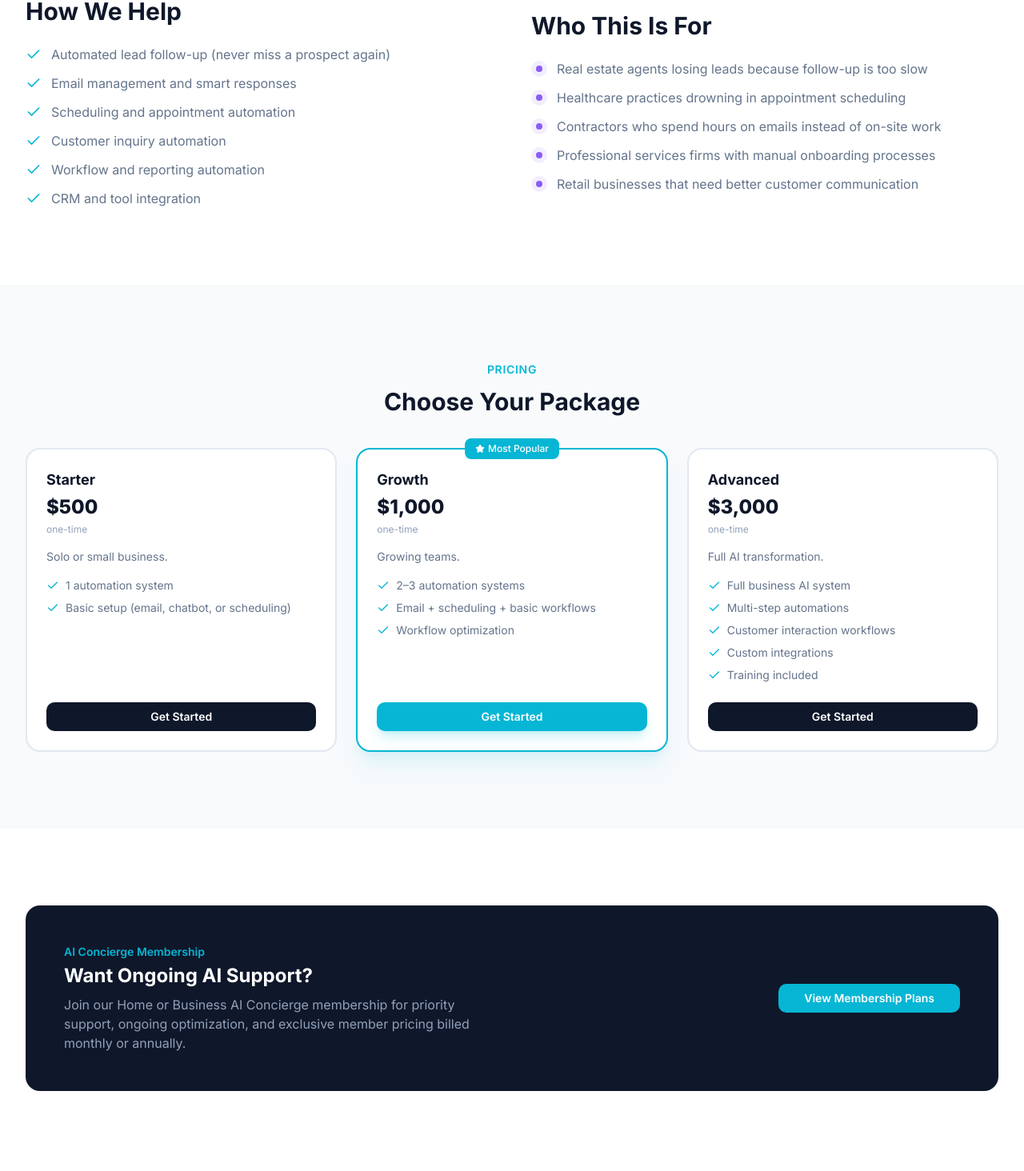
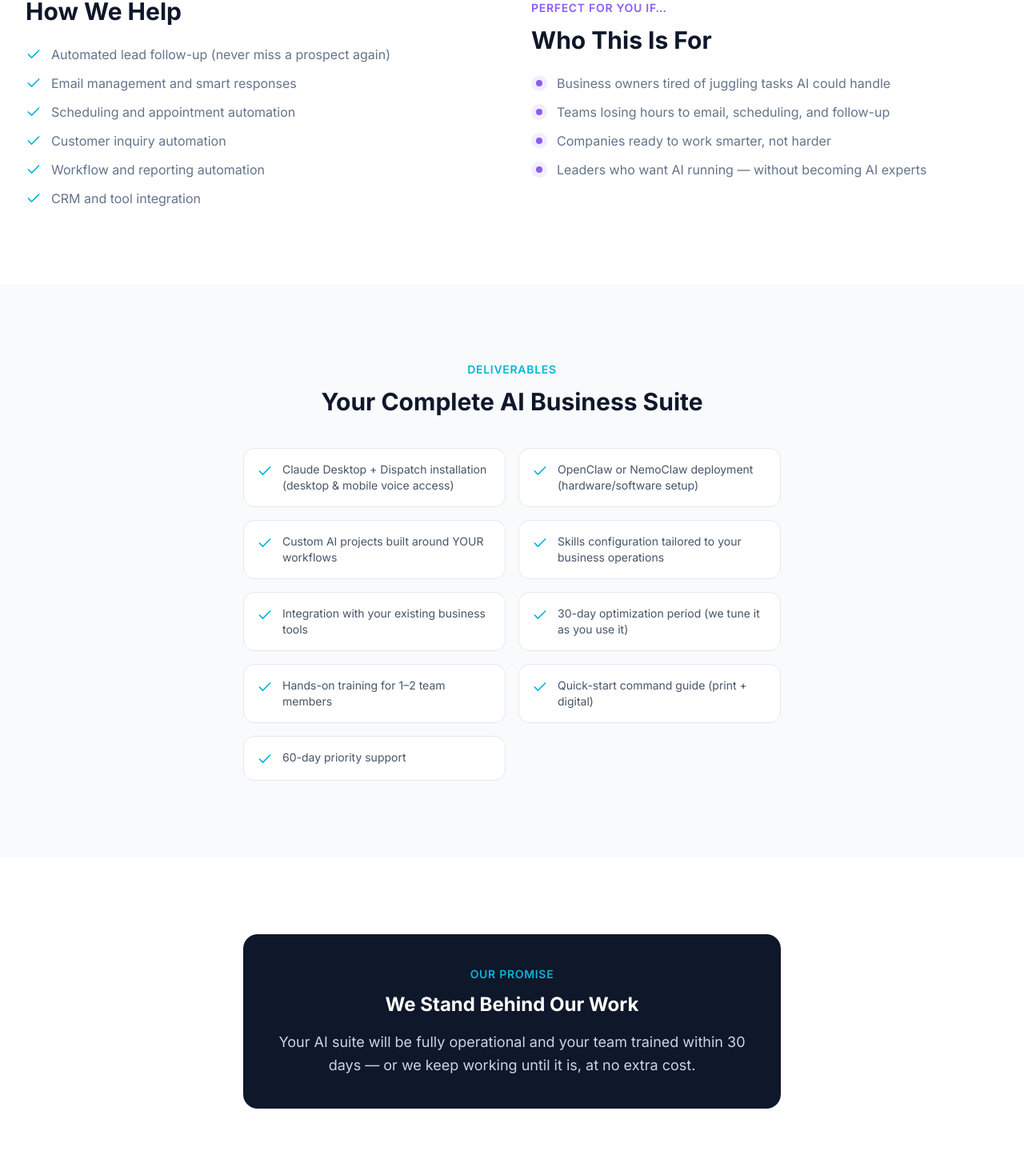
Before and after one commit to Jusharra/ai-home-business-tech, a Next.js app: page /services/business-ai in a window 1280 px wide. Shown: the part 686-2150 px from the top of the page at 80% size. Built offline with nearby package versions, Linux system fonts and the light colour scheme.

Commit message:
Updated content on AI Business Setup service page

```diff
--- a/src/components/ServicePageTemplate.tsx
+++ b/src/components/ServicePageTemplate.tsx
@@ -68,6 +68,39 @@ export function ServicePageTemplate({ service }: ServicePageTemplateProps) {
         </div>
       </section>
 
+      {/* What's Included */}
+      {service.whatsIncluded && service.whatsIncluded.length > 0 && (
+        <section className="section-padding bg-[#F8FAFC]">
+          <div className="container-wide">
+            <div className="text-center mb-10">
+              <p className="text-sm font-semibold text-[#06B6D4] uppercase tracking-wider mb-3">Deliverables</p>
+              <h2 className="text-3xl font-bold text-[#0F172A]">Your Complete AI Business Suite</h2>
+            </div>
+            <div className="max-w-2xl mx-auto grid grid-cols-1 sm:grid-cols-2 gap-4">
+              {service.whatsIncluded.map((item) => (
+                <div key={item} className="flex items-start gap-3 bg-white border border-slate-200 rounded-xl p-4">
+                  <Check className="w-5 h-5 text-[#06B6D4] flex-shrink-0 mt-0.5" />
+                  <span className="text-sm text-[#475569]">{item}</span>
+                </div>
+              ))}
+            </div>
+          </div>
+        </section>
+      )}
+
+      {/* Guarantee */}
+      {service.guarantee && (
+        <section className="section-padding bg-white">
+          <div className="container-wide">
+            <div className="max-w-2xl mx-auto bg-[#0F172A] rounded-2xl p-8 md:p-10 text-center">
+              <p className="text-[#06B6D4] text-sm font-semibold uppercase tracking-wider mb-3">Our Promise</p>
+              <h2 className="text-2xl font-bold text-white mb-4">We Stand Behind Our Work</h2>
+              <p className="text-slate-300 text-lg leading-relaxed">{service.guarantee}</p>
+            </div>
+          </div>
+        </section>
+      )}
+
       {/* Packages */}
       <section className="section-padding bg-[#F8FAFC]">
         <div className="container-wide">
@@ -78,6 +111,41 @@ export function ServicePageTemplate({ service }: ServicePageTemplateProps) {
           <ServicePackageCards service={service} />
         </div>
       </section>
+
+      {/* Value Stack */}
+      {service.valueStack && service.valueStack.length > 0 && (
+        <section className="section-padding bg-white">
+          <div className="container-wide">
+            <div className="max-w-2xl mx-auto">
+              <div className="text-center mb-8">
+                <p className="text-sm font-semibold text-[#8B5CF6] uppercase tracking-wider mb-3">What You&apos;re Getting</p>
+                <h2 className="text-3xl font-bold text-[#0F172A]">Over $6,000 in Value</h2>
+              </div>
+              <div className="border border-slate-200 rounded-2xl overflow-hidden">
+                <div className="grid grid-cols-2 bg-[#0F172A] px-6 py-3">
+                  <p className="text-xs font-semibold text-slate-400 uppercase tracking-wider">What You Get</p>
+                  <p className="text-xs font-semibold text-slate-400 uppercase tracking-wider text-right">Value</p>
+                </div>
+                {service.valueStack.map((row, i) => (
+                  <div
+                    key={row.item}
+                    className={`grid grid-cols-2 px-6 py-4 ${i % 2 === 0 ? 'bg-white' : 'bg-[#F8FAFC]'}`}
+                  >
+                    <span className="text-sm text-[#475569]">{row.item}</span>
+                    <span className="text-sm font-semibold text-[#06B6D4] text-right">{row.value}</span>
+                  </div>
+                ))}
+                <div className="grid grid-cols-2 px-6 py-4 bg-[#0F172A]">
+                  <span className="text-sm font-bold text-white">Total Value</span>
+                  <span className="text-sm font-bold text-[#06B6D4] text-right">
+                    ${service.valueStack.reduce((sum, row) => sum + parseInt(row.value.replace(/[$,]/g, ''), 10), 0).toLocaleString()}
+                  </span>
+                </div>
+              </div>
+            </div>
+          </div>
+        </section>
+      )}
 
       {/* Membership CTA */}
       <section className="section-padding bg-white">
--- a/src/components/booking/BookingModal.tsx
+++ b/src/components/booking/BookingModal.tsx
@@ -1,10 +1,11 @@
 'use client';
 
+import { useState } from 'react';
 import { useForm } from 'react-hook-form';
 import { zodResolver } from '@hookform/resolvers/zod';
 import { z } from 'zod';
 import { useRouter } from 'next/navigation';
-import { X, Loader2 } from 'lucide-react';
+import { X, Loader2, CheckCircle2 } from 'lucide-react';
 import { Button } from '@/components/ui/button';
 
 // ─── Schemas ──────────────────────────────────────────────────────────────────
@@ -45,6 +46,14 @@ const schemas = {
     address: z.string().optional(),
     issueDescription: z.string().min(10, 'Please describe what needs support'),
   }),
+  'google-my-business': z.object({
+    ...base,
+    businessName: z.string().min(1, 'Business name is required'),
+    businessAddress: z.string().min(5, 'Business address is required'),
+    websiteUrl: z.string().optional(),
+    hasGmbProfile: z.string().min(1, 'Please select an option'),
+    mainChallenge: z.string().min(10, 'Please describe your main challenge'),
+  }),
 } as const;
 
 type ServiceSlug = keyof typeof schemas;
@@ -61,6 +70,10 @@ type BookingFormData = {
   devices?: string;
   householdSize?: string;
   businessName?: string;
+  businessAddress?: string;
+  websiteUrl?: string;
+  hasGmbProfile?: string;
+  mainChallenge?: string;
   industry?: string;
   employeeCount?: string;
   automationGoal?: string;
@@ -115,6 +128,7 @@ export interface BookingModalProps {
   packageName: string;
   packagePrice: string;
   packagePriceNumeric: number;
+  bookingOnly?: boolean;
   onClose: () => void;
 }
 
@@ -126,9 +140,11 @@ export function BookingModal({
   packageName,
   packagePrice,
   packagePriceNumeric,
+  bookingOnly = false,
   onClose,
 }: BookingModalProps) {
   const router = useRouter();
+  const [submitted, setSubmitted] = useState(false);
   const slug = (serviceSlug in schemas ? serviceSlug : 'home-ai-setup') as ServiceSlug;
   const schema = schemas[slug];
 
@@ -141,7 +157,22 @@ export function BookingModal({
     resolver: zodResolver(schema) as any,
   });
 
-  const onSubmit = (data: BookingFormData) => {
+  const onSubmit = async (data: BookingFormData) => {
+    if (bookingOnly) {
+      await fetch('/api/booking/confirm', {
+        method: 'POST',
+        headers: { 'Content-Type': 'application/json' },
+        body: JSON.stringify({
+          serviceTitle,
+          packageName,
+          packagePrice,
+          paypalOrderId: 'N/A — Booking inquiry',
+          booking: data,
+        }),
+      });
+      setSubmitted(true);
+      return;
+    }
     const checkoutData = {
       serviceSlug,
       serviceTitle,
@@ -168,6 +199,21 @@ export function BookingModal({
 
       {/* Panel */}
       <div className="relative bg-white rounded-2xl shadow-2xl w-full max-w-lg max-h-[92vh] flex flex-col">
+
+        {/* Success screen (bookingOnly) */}
+        {submitted ? (
+          <div className="flex flex-col items-center justify-center p-10 text-center gap-4">
+            <CheckCircle2 className="w-14 h-14 text-[#06B6D4]" />
+            <h2 className="text-2xl font-bold text-[#0F172A]">Request Received!</h2>
+            <p className="text-[#64748B]">
+              We&apos;ll review your details and reach out within 1 business day to discuss your Google My Business strategy.
+            </p>
+            <Button onClick={onClose} className="mt-2 bg-[#06B6D4] hover:bg-[#0891B2] text-white font-semibold px-8">
+              Close
+            </Button>
+          </div>
+        ) : (
+        <>
         {/* Header */}
         <div className="flex items-start justify-between p-6 border-b border-slate-100 flex-shrink-0">
           <div>
@@ -175,7 +221,9 @@ export function BookingModal({
               {serviceTitle}
             </p>
             <h2 className="text-xl font-bold text-[#0F172A]">{packageName}</h2>
-            <p className="text-[#8B5CF6] font-bold text-lg">{packagePrice}</p>
+            {packagePrice !== 'Custom' && (
+              <p className="text-[#8B5CF6] font-bold text-lg">{packagePrice}</p>
+            )}
           </div>
           <button
             onClick={onClose}
@@ -393,6 +441,63 @@ export function BookingModal({
               </Field>
             )}
 
+            {/* ── Google My Business specific ── */}
+            {slug === 'google-my-business' && (
+              <>
+                <Field
+                  label="Business Name"
+                  error={(errors as Record<string, { message?: string }>).businessName?.message}
+                >
+                  <input
+                    {...register('businessName')}
+                    className={inputCls}
+                    placeholder="Acme Plumbing Co."
+                  />
+                </Field>
+                <Field
+                  label="Business Address"
+                  error={(errors as Record<string, { message?: string }>).businessAddress?.message}
+                >
+                  <input
+                    {...register('businessAddress')}
+                    className={inputCls}
+                    placeholder="123 Main St, Los Angeles, CA 90001"
+                  />
+                </Field>
+                <Field label="Website URL" required={false} error={undefined}>
+                  <input
+                    {...register('websiteUrl')}
+                    type="url"
+                    className={inputCls}
+                    placeholder="https://yourbusiness.com"
+                  />
+                </Field>
+                <Field
+                  label="Do you currently have a Google Business Profile?"
+                  error={(errors as Record<string, { message?: string }>).hasGmbProfile?.message}
+                >
+                  <select {...register('hasGmbProfile')} className={selectCls}>
+                    <option value="">Select…</option>
+                    <option value="Yes, active">Yes, it&apos;s active</option>
+                    <option value="Yes, but not optimized">Yes, but it&apos;s not optimized</option>
+                    <option value="No, I need one created">No, I need one created</option>
+                    <option value="Not sure">Not sure</option>
+                  </select>
+                </Field>
+                <Field
+                  label="What is your main challenge with local search?"
+                  error={(errors as Record<string, { message?: string }>).mainChallenge?.message}
+                >
+                  <textarea
+                    {...register('mainChallenge')}
+                    className={inputCls}
+                    rows={3}
+                    placeholder="e.g. We don't show up on Google Maps, we have very few reviews, competitors rank above us…"
+                  />
+                </Field>
+              </>
+            )}
+
             {/* Notes */}
             <Field label="Additional Notes" required={false} error={undefined}>
               <textarea
@@ -418,14 +523,20 @@ export function BookingModal({
                 <Loader2 className="w-4 h-4 mr-2 animate-spin" />
                 Processing…
               </>
+            ) : bookingOnly ? (
+              'Request Consultation'
             ) : (
               `Continue to Checkout — ${packagePrice}`
             )}
           </Button>
           <p className="text-center text-xs text-slate-400 mt-3">
-            You&apos;ll review your order and pay securely via PayPal on the next page.
+            {bookingOnly
+              ? "We'll review your details and reach out within 1 business day."
+              : "You'll review your order and pay securely via PayPal on the next page."}
           </p>
         </div>
+        </>
+        )}
       </div>
     </div>
   );
--- a/src/components/booking/ServicePackageCards.tsx
+++ b/src/components/booking/ServicePackageCards.tsx
@@ -47,7 +47,7 @@ export function ServicePackageCards({ service }: { service: Service }) {
 
             <h3 className="text-lg font-bold text-[#0F172A] mb-1">{pkg.name}</h3>
             <p className="text-2xl font-extrabold text-[#0F172A] mb-1">{pkg.price}</p>
-            <p className="text-xs text-slate-400 mb-4">one-time</p>
+            {!service.bookingOnly && <p className="text-xs text-slate-400 mb-4">one-time</p>}
             <p className="text-sm text-[#64748B] mb-4">{pkg.description}</p>
 
             <ul className="space-y-2 mb-6 flex-1">
@@ -86,6 +86,7 @@ export function ServicePackageCards({ service }: { service: Service }) {
           packageName={selected.name}
           packagePrice={selected.price}
           packagePriceNumeric={selected.priceNumeric}
+          bookingOnly={service.bookingOnly}
           onClose={() => setSelected(null)}
         />
       )}
--- a/src/data/services.ts
+++ b/src/data/services.ts
@@ -153,11 +153,32 @@ export const services: Service[] = [
       },
     ],
     useCases: [
-      'Real estate agents losing leads because follow-up is too slow',
-      'Healthcare practices drowning in appointment scheduling',
-      'Contractors who spend hours on emails instead of on-site work',
-      'Professional services firms with manual onboarding processes',
-      'Retail businesses that need better customer communication',
+      'Business owners tired of juggling tasks AI could handle',
+      'Teams losing hours to email, scheduling, and follow-up',
+      'Companies ready to work smarter, not harder',
+      'Leaders who want AI running — without becoming AI experts',
+    ],
+    whatsIncluded: [
+      'Claude Desktop + Dispatch installation (desktop & mobile voice access)',
+      'OpenClaw or NemoClaw deployment (hardware/software setup)',
+      'Custom AI projects built around YOUR workflows',
+      'Skills configuration tailored to your business operations',
+      'Integration with your existing business tools',
+      '30-day optimization period (we tune it as you use it)',
+      'Hands-on training for 1–2 team members',
+      'Quick-start command guide (print + digital)',
+      '60-day priority support',
+    ],
+    guarantee: 'Your AI suite will be fully operational and your team trained within 30 days — or we keep working until it is, at no extra cost.',
+    valueStack: [
+      { item: 'Full AI Suite Installation (Claude Desktop + Dispatch)', value: '$500' },
+      { item: 'OpenClaw/NemoClaw Deployment', value: '$750' },
+      { item: 'Custom Projects & Skills Build', value: '$1,200' },
+      { item: 'Business Software Integrations', value: '$600' },
+      { item: '30-Day Optimization Period', value: '$1,500' },
+      { item: 'Employee Training (1–2 staff)', value: '$800' },
+      { item: 'Quick-Start Command Guide', value: '$197' },
+      { item: '60-Day Priority Support', value: '$500' },
     ],
     faqs: [
       {
@@ -336,6 +357,7 @@ export const services: Service[] = [
     icon: 'MapPin',
     startingPrice: 'From $500',
     targetAudience: 'business',
+    bookingOnly: true,
     benefits: [
       'Free GMB audit report — see exactly where you rank and what\'s costing you customers',
       'AI-optimized Google Business Profile (keywords, categories, services, photos)',
@@ -362,7 +384,7 @@ export const services: Service[] = [
       },
       {
         name: 'GMB Management',
-        price: '$350/mo',
+        price: 'Custom',
         description: 'Ongoing monthly management to keep you ranking and growing.',
         features: [
           'Everything in GMB Optimization',
--- a/src/types/index.ts
+++ b/src/types/index.ts
@@ -12,6 +12,14 @@ export interface Service {
   useCases: string[];
   faqs: FAQ[];
   targetAudience: 'home' | 'business' | 'both';
+  /** If true, booking form submits directly as a lead (no PayPal checkout) */
+  bookingOnly?: boolean;
+  /** Checklist of deliverables shown in the "What's Included" section */
+  whatsIncluded?: string[];
+  /** Value stack table rows shown after pricing */
+  valueStack?: { item: string; value: string }[];
+  /** Guarantee statement shown before pricing */
+  guarantee?: string;
 }
 
 export interface ServicePackage {
```
